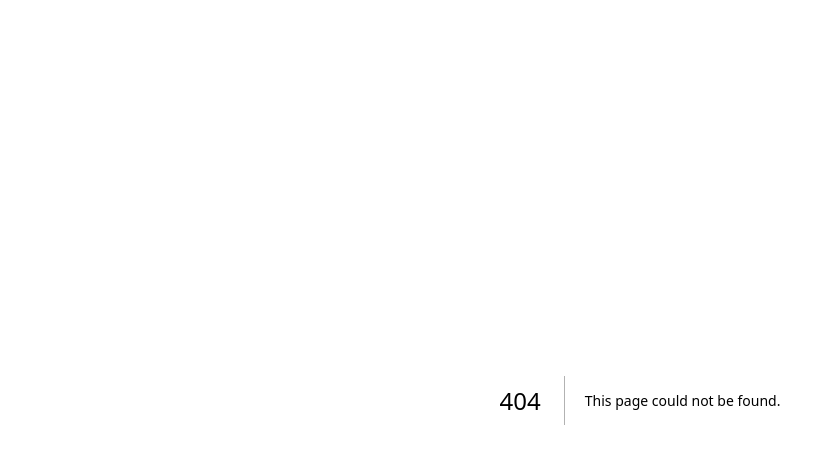
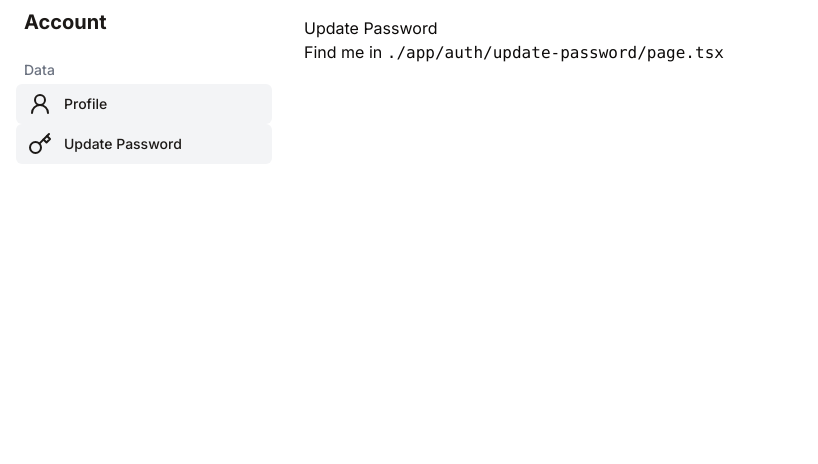
Before and after one commit to dbtek/supabase-auth-selfservice-ui, a Next.js app: page /auth/profile/update-password in a window 1280 px wide. Before the commit this address had no page. Shown: the top 464 px of the page, without its empty margins (0-818 px from the left). Built offline with nearby package versions, Linux system fonts and the light colour scheme.

Commit message:
add profile with layout

```diff
--- /dev/null
+++ b/app/auth/profile/layout.tsx
@@ -0,0 +1,47 @@
+
+import { Key, Lock, User2 } from 'lucide-react';
+import { NavItem, NavList } from '@/components/NavList';
+import Link from 'next/link';
+
+const navItems: NavItem[] = [
+  [
+    'Data',
+    [
+      {
+        icon: <User2 />,
+        label: 'Profile',
+        href: '/auth/profile',
+      },
+      {
+        icon: <Key />,
+        label: 'Update Password',
+        href: '/auth/profile/update-password',
+      },
+    ],
+  ],
+];
+
+
+export default function ProfileLayout({
+  children,
+}: {
+  children: React.ReactNode
+}) {
+  return (
+    <div className="min-h-screen">
+      <div className="px-2 pb-20 md:flex md:gap-4 md:px-4 md:pb-2">
+        <div className="hidden w-64 min-w-max flex-col md:flex">
+          <div className="mb-6 mt-2 px-2">
+            <div className="rounded text-xl font-bold text-primary">Account</div>
+          </div>
+          <div className="flex-1">
+            <NavList linkComponent={Link} items={navItems} />
+          </div>
+        </div>
+        <div className="min-h-screen rounded-md bg-white p-4 dark:bg-gray-900 md:flex-1">
+          {children}
+        </div>
+      </div>
+    </div>
+  )
+}
--- a/app/auth/profile/page.tsx
+++ b/app/auth/profile/page.tsx
@@ -1,5 +1,11 @@
+import { List } from '@/components/List';
+import { ListItem } from '@/components/ListItem';
+import { ListItemAvatar } from '@/components/ListItemAvatar';
+import { ListItemText } from '@/components/ListItemText';
 import { LogoutButton } from '@/components/LogoutButton';
+import { PageTitle } from '@/components/PageTitle';
 import { getServerClient } from '@/sb';
+import { Mail, User } from 'lucide-react';
 import { redirect } from 'next/navigation';
 
 export default async function Profile(props: {
@@ -13,12 +19,22 @@ export default async function Profile(props: {
   }
 
   return (
-    <main className="flex min-h-screen flex-col items-center justify-between p-24">
-      <div className="flex flex-col items-center justify-center">
-        <h1 className="text-4xl font-bold text-center text-gray-700">Hi, {data.user.email}</h1>
-        <div className="border-b-2 border-gray-300 dark:border-gray-100 mt-4 mb-6 w-36 mx-auto" />
+    <main className="mx-auto min-h-screen max-w-screen-xl">
+      <div className="flex justify-between">
+        <PageTitle primary="Profile" secondary="Manage your profile data" />
         <LogoutButton />
       </div>
+
+      <List className="w-full max-w-md">
+        <ListItem>
+          <ListItemText primary="ID" secondary={data.user.id} />
+          <User />
+        </ListItem>
+        <ListItem>
+          <ListItemText primary="Email" secondary={data.user.email} />
+          <Mail />
+        </ListItem>
+      </List>
     </main>
   )
 }
--- /dev/null
+++ b/app/auth/profile/update-password/page.tsx
@@ -0,0 +1,11 @@
+export default function UpdatePassword() {
+
+  return (
+    <div>
+      <h1>Update Password</h1>
+      <p>
+        Find me in <code>./app/auth/update-password/page.tsx</code>
+      </p>
+    </div>
+  );
+}
--- a/app/layout.tsx
+++ b/app/layout.tsx
@@ -3,11 +3,10 @@ import { Inter } from 'next/font/google';
 import './globals.css';
 
 const inter = Inter({ subsets: ['latin'] })
-const redirectTo = process.env.AUTH_REDIRECT_TO;
 
 export const metadata: Metadata = {
-  title: 'Create Next App',
-  description: 'Generated by create next app',
+  title: 'Account App',
+  description: 'Self service account management',
 }
 
 export default function RootLayout({
--- /dev/null
+++ b/components/List.tsx
@@ -0,0 +1,24 @@
+import { clsx } from 'clsx';
+
+type ListProps = {
+  children: React.ReactNode;
+  className?: string;
+};
+
+export const List = (props: ListProps) => {
+  return (
+    <nav
+      className={clsx(
+        `h-full overflow-y-auto rounded-md ring-2 ring-gray-100`,
+        props.className,
+      )}
+      aria-label="Directory"
+    >
+      <div className="relative">
+        <ul role="list" className="relative z-0 divide-y divide-gray-200">
+          {props.children}
+        </ul>
+      </div>
+    </nav>
+  );
+};
--- /dev/null
+++ b/components/ListItem.tsx
@@ -0,0 +1,20 @@
+import { clsx } from 'clsx';
+
+type ListItemProps = {
+  children: React.ReactNode;
+  onClick?: () => void;
+  className?: string;
+};
+
+export const ListItem = (props: ListItemProps) => {
+  return (
+    <li
+      className={clsx('bg-white dark:bg-slate-700', props.className)}
+      onClick={props.onClick}
+    >
+      <div className="relative flex items-center space-x-3 px-6 py-5 focus-within:ring-2 focus-within:ring-inset focus-within:ring-indigo-500 hover:bg-gray-50 dark:hover:bg-slate-500">
+        {props.children}
+      </div>
+    </li>
+  );
+};
--- /dev/null
+++ b/components/ListItemAvatar.tsx
@@ -0,0 +1,7 @@
+type ListItemAvatarProps = {
+  children: React.ReactNode;
+};
+
+export const ListItemAvatar = (props: ListItemAvatarProps) => {
+  return <div className="flex-shrink-0">{props.children}</div>;
+};
--- /dev/null
+++ b/components/ListItemText.tsx
@@ -0,0 +1,22 @@
+type ListItemTextProps = {
+  primary: string;
+  secondary?: string;
+};
+
+export const ListItemText = (props: ListItemTextProps) => {
+  return (
+    <div className="min-w-0 flex-1">
+      <div className="focus:outline-none">
+        <span className="absolute inset-0" aria-hidden="true"></span>
+        <p className="text-sm font-medium text-gray-900 dark:text-white">
+          {props.primary}
+        </p>
+        {props.secondary && (
+          <p className="truncate text-sm text-gray-500 dark:text-gray-200">
+            {props.secondary}
+          </p>
+        )}
+      </div>
+    </div>
+  );
+};
--- /dev/null
+++ b/components/ListSubheader.tsx
@@ -0,0 +1,10 @@
+export function ListSubheader(props: {
+  children: React.ReactNode;
+  className?: string;
+}) {
+  return (
+    <h3 className={`text-sm font-medium text-gray-500 ${props.className}`}>
+      {props.children}
+    </h3>
+  );
+}
--- /dev/null
+++ b/components/NavList.tsx
@@ -0,0 +1,76 @@
+'use client';
+import { ListSubheader } from '@/components/ListSubheader';
+import { clsx } from 'clsx';
+import { usePathname } from 'next/navigation';
+import { ReactNode } from 'react';
+import { UrlObject } from 'url';
+
+export function NavItemComponent(props: {
+  label: string;
+  icon?: React.ReactNode;
+  active?: boolean;
+}) {
+  return (
+    <div
+      className={clsx(
+        props.active
+          ? 'bg-gray-100 text-primary'
+          : 'text-gray-600 hover:bg-gray-50 hover:text-primary',
+        'group flex items-center rounded-md px-3 py-2 text-sm font-medium',
+      )}
+      aria-current="page"
+    >
+      {Boolean(props.icon) && props.icon}
+      <span
+        className={clsx('truncate', {
+          'ml-3': Boolean(props.icon),
+        })}
+      >
+        {props.label}
+      </span>
+    </div>
+  );
+}
+
+export type NavItem = [
+  string,
+  {
+    label: string;
+    icon: ReactNode;
+    href: string;
+  }[],
+];
+
+type NavListProps = {
+  items: NavItem[];
+  linkComponent?: React.ComponentType<{ href: string | UrlObject }>;
+};
+
+export function NavList(props: NavListProps) {
+  const pathname = usePathname();
+  const LinkComponent = props.linkComponent || 'a';
+
+  return (
+    <nav className="overflow-y-auto" aria-label="Directory">
+      <div className="space-y-4">
+        {props.items.map(([title, items]) => (
+          <div key={title}>
+            <ListSubheader className="mb-1 ml-2">{title}</ListSubheader>
+            {items.map((item) => {
+              const isActive = pathname?.includes(item.href);
+              return (
+                <LinkComponent href={item.href} key={item.href}>
+                  <NavItemComponent
+                    label={item.label}
+                    icon={item.icon}
+                    active={isActive}
+                  />
+                </LinkComponent>
+              );
+            })}
+          </div>
+        ))}
+      </div>
+    </nav>
+  );
+}
--- /dev/null
+++ b/components/PageTitle.tsx
@@ -0,0 +1,8 @@
+export const PageTitle = (props: { primary: string; secondary?: string }) => (
+  <header className="mb-4">
+    <h1 className="text-2xl font-semibold text-gray-900">{props.primary}</h1>
+    {props.secondary && (
+      <p className="mt-1 text-sm text-gray-500">{props.secondary}</p>
+    )}
+  </header>
+);
```
